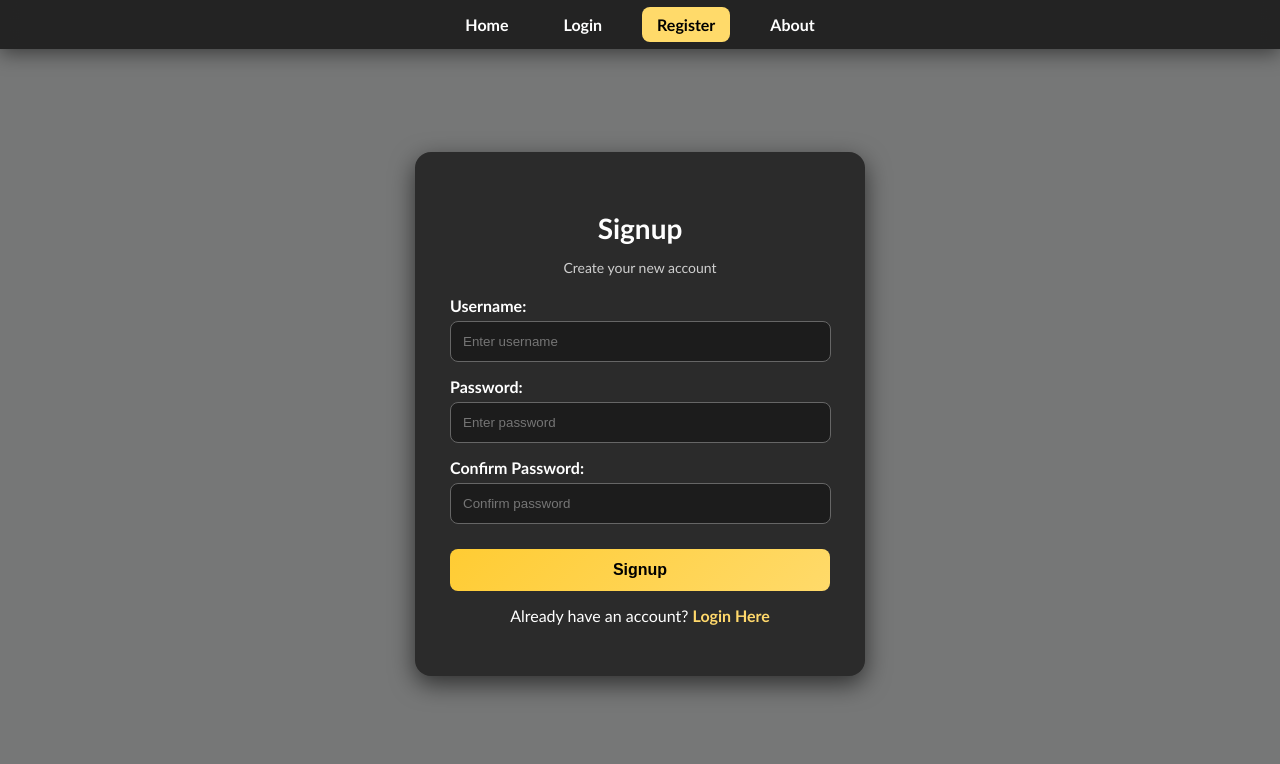
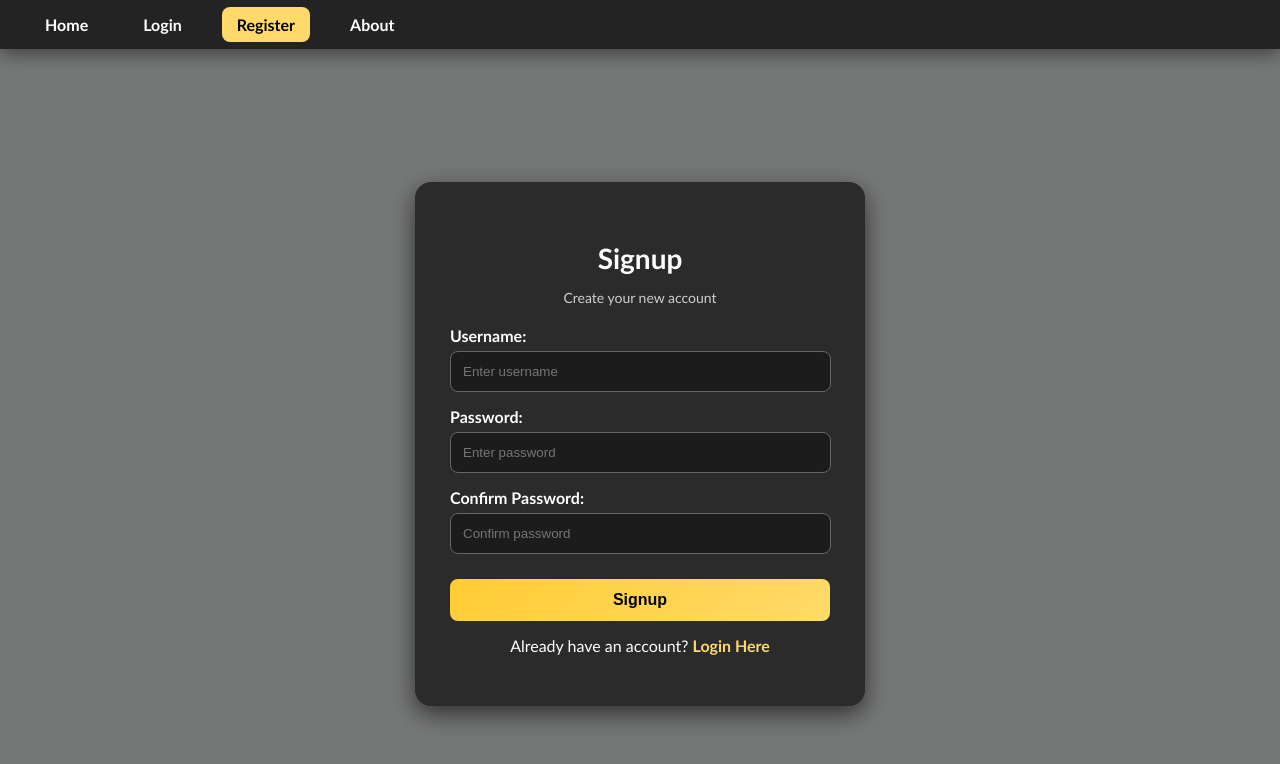
Before and after one commit to derwuwu/e-commerce-phone, a plain HTML site: page register.html in a window 1280 px wide. Drawn offline with Linux system fonts and the light colour scheme.

Commit message:
Update register.css

```diff
--- a/register.css
+++ b/register.css
@@ -22,11 +22,13 @@ body {
 /* NAVIGATION */
 .nav {
     display: flex;
-    justify-content: center;
+    justify-content: space-between;
+    align-items: center;
     padding: 15px 30px;
     background: rgba(0,0,0,0.7);
     backdrop-filter: blur(8px);
     box-shadow: 0 4px 20px rgba(0,0,0,0.5);
+    margin-bottom: 30px;
 }
 
 .nav .links {
```
